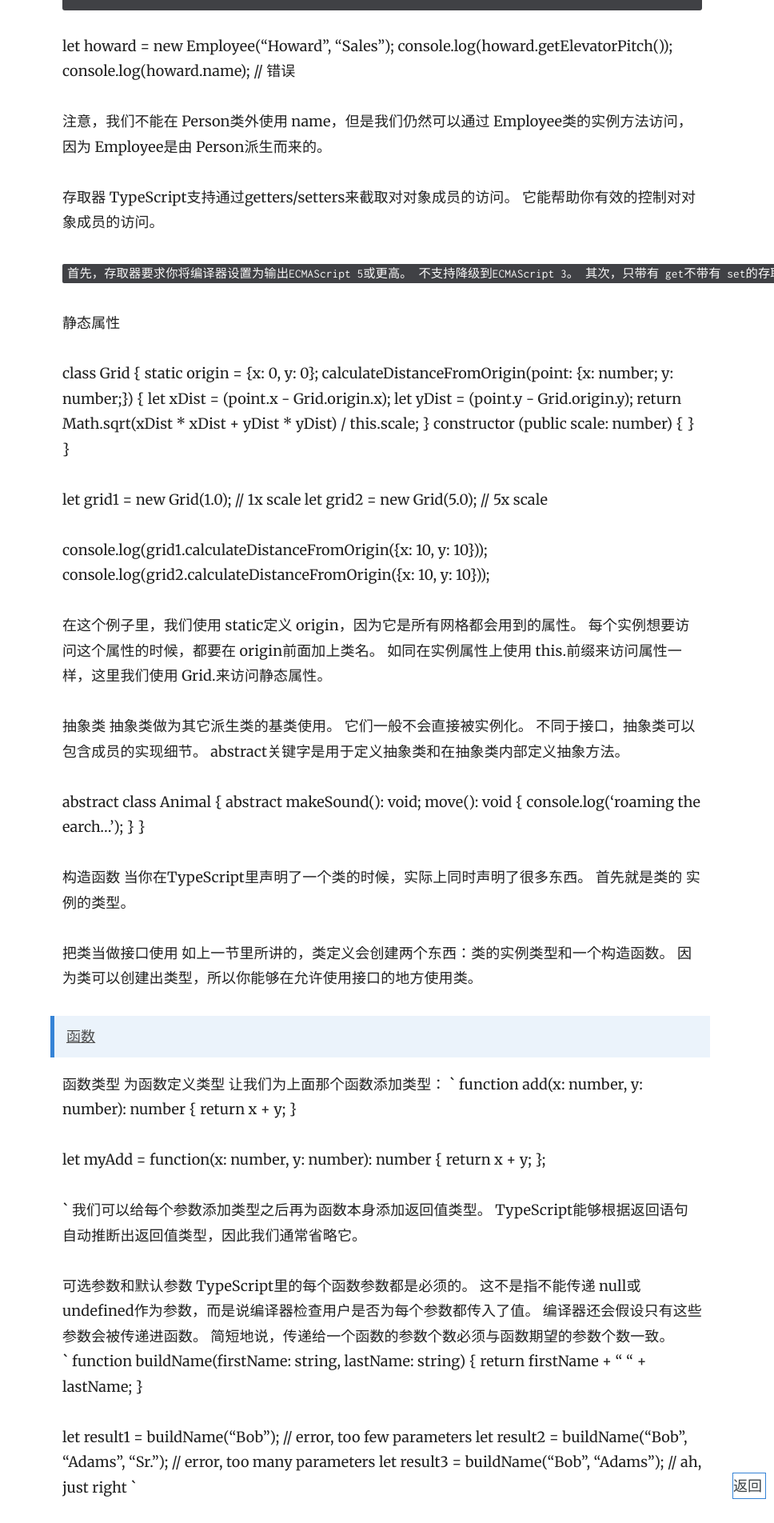
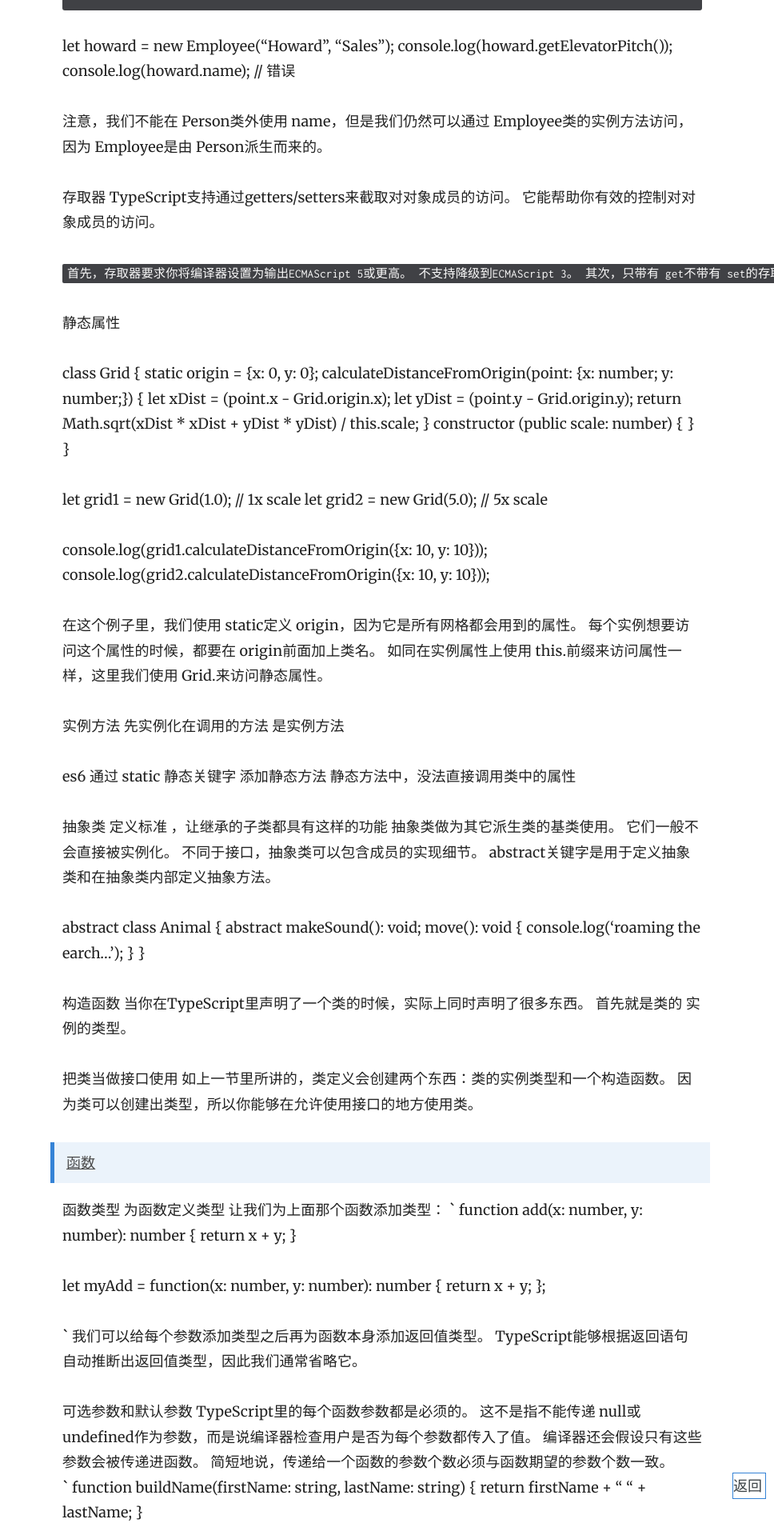
Before and after one commit to wenwangzhishang/web-Knowledge, a Jekyll site: the page built from _docs/D_TypeScript/ts_1.md, in a window 1280 px wide. Shown: the part 3096-5000 px from the top of the page at 80% size, without its empty margins (312-1280 px from the left). Built offline with Jekyll 4.4.1, drawn with Linux system fonts in a browser that asks for light colours.

Commit message:
typescript

```diff
--- a/_docs/D_TypeScript/ts_1.md
+++ b/_docs/D_TypeScript/ts_1.md
@@ -172,6 +172,9 @@ console.log(howard.name); // 错误
 注意，我们不能在 Person类外使用 name，但是我们仍然可以通过 Employee类的实例方法访问，因为 Employee是由 Person派生而来的。
 
 
+
+
+
 存取器
 TypeScript支持通过getters/setters来截取对对象成员的访问。 它能帮助你有效的控制对对象成员的访问。
 
@@ -197,7 +200,13 @@ console.log(grid2.calculateDistanceFromOrigin({x: 10, y: 10}));
 
 在这个例子里，我们使用 static定义 origin，因为它是所有网格都会用到的属性。 每个实例想要访问这个属性的时候，都要在 origin前面加上类名。 如同在实例属性上使用 this.前缀来访问属性一样，这里我们使用 Grid.来访问静态属性。
 
-抽象类
+实例方法
+    先实例化在调用的方法  是实例方法
+
+es6 通过 static 静态关键字
+    添加静态方法 静态方法中，没法直接调用类中的属性
+
+抽象类  定义标准 ，让继承的子类都具有这样的功能
 抽象类做为其它派生类的基类使用。 它们一般不会直接被实例化。 不同于接口，抽象类可以包含成员的实现细节。 abstract关键字是用于定义抽象类和在抽象类内部定义抽象方法。
 
 abstract class Animal {
@@ -275,6 +284,8 @@ JavaScript本身是个动态语言。 JavaScript里函数根据传入不同的
 
 
 > [泛型](https://www.tslang.cn/docs/handbook/generics.html)
+
+    可以支持不特定的数据类型，  传入的参数和返回的参数一致。
 使用泛型变量
 
 现在假设我们想操作T类型的数组而不直接是T。由于我们操作的是数组，所以.length属性是应该存在的。 我们可以像创建其它数组一样创建这个数组：
```
